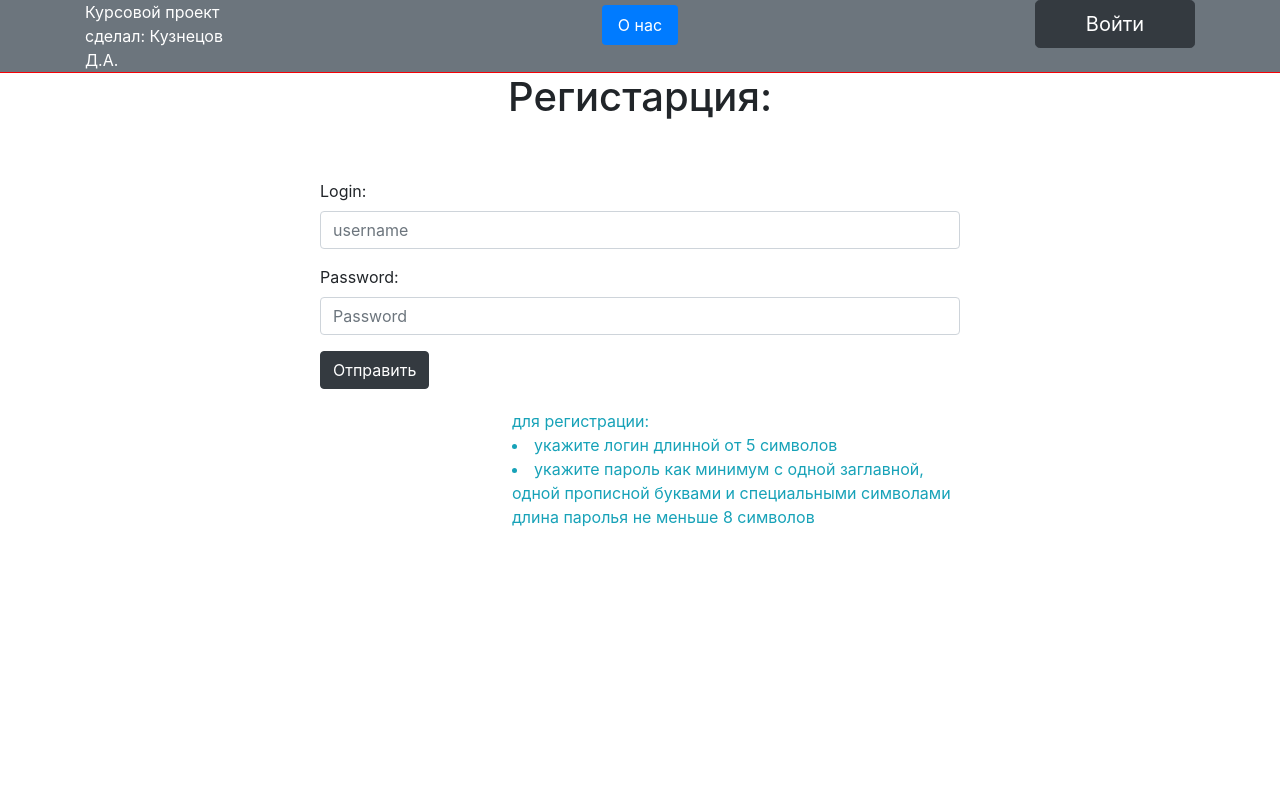
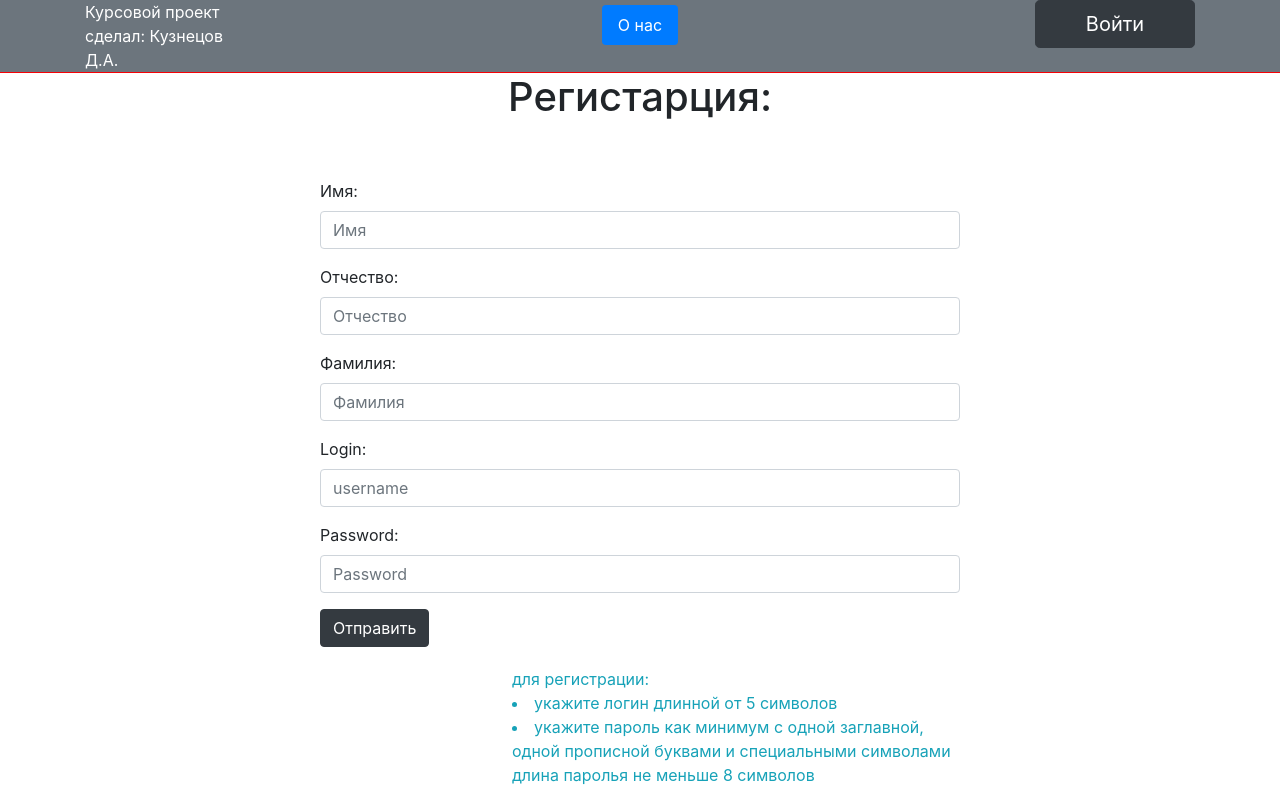
Before and after one commit to dimoedov/diplom_k_d_a, a React (Create React App) app in the folder app_client/: page /Register in a window 1280 px wide. Built offline with nearby package versions, Linux system fonts and the light colour scheme.

Commit message:
Сделана форма регистрации

```diff
--- a/app_client/src/components/Register/Register.js
+++ b/app_client/src/components/Register/Register.js
@@ -9,7 +9,13 @@ class Register extends Component {
         this.state= {
             username: '',
             password: '',
-            formErrors: {username: '', password: ''},
+            last_name: '',
+            name: '',
+            middle_name: '',
+            formErrors: {username: '', password: '', last_name: '', name: '', middle_name: ''},
+            last_nameValid: false,
+            nameValid: false,
+            middle_nameValid: false,
             usernameValid: false,
             passwordValid: false,
             formValid: false,
@@ -25,9 +31,24 @@ class Register extends Component {
 
     validateField(fieldName, value) {
         let fieldValidationErrors = this.state.formErrors;
+        let last_nameValid = this.state.last_nameValid;
+        let nameValid = this.state.nameValid;
+        let middle_nameValid = this.state.middle_nameValid;
         let usernameValid = this.state.usernameValid;
         let passwordValid = this.state.passwordValid;
         switch(fieldName) {
+            case 'name':
+                nameValid = /^[a-яёA-ЯЁ]$/.test(value);
+                fieldValidationErrors.name = nameValid ? '' : 'поле должно содержать 5-20 символов, которыми могут быть буквы и цифры, первый символ обязательно буква';
+                break;
+            case 'middle_name':
+                middle_nameValid = /^[a-яёA-ЯЁ]$/.test(value);
+                fieldValidationErrors.middle_name = middle_nameValid ? '' : 'поле должно содержать 5-20 символов, которыми могут быть буквы и цифры, первый символ обязательно буква';
+                break;
+            case 'last_name':
+                last_nameValid = /^[a-яёA-ЯЁ]$/.test(value);
+                fieldValidationErrors.last_name = last_nameValid ? '' : 'поле должно содержать 5-20 символов, которыми могут быть буквы и цифры, первый символ обязательно буква';
+                break;
             case 'username':
                 usernameValid = /^[a-zA-Z][a-zA-Z0-9-_.]{5,20}$/.test(value);
                 fieldValidationErrors.username = usernameValid ? '' : 'поле должно содержать 5-20 символов, которыми могут быть буквы и цифры, первый символ обязательно буква';
@@ -40,13 +61,16 @@ class Register extends Component {
                 break;
         }
         this.setState({formErrors: fieldValidationErrors,
+            last_nameValid: last_nameValid,
+            nameValid: nameValid,
+            middle_nameValid: middle_nameValid,
             usernameValid: usernameValid,
             passwordValid: passwordValid
         }, this.validateForm);
     }
 
     validateForm() {
-        this.setState({formValid: this.state.usernameValid && this.state.passwordValid});
+        this.setState({formValid: this.state.usernameValid && this.state.last_nameValid && this.state.nameValid && this.state.middle_nameValid && this.state.passwordValid});
     }
 
     errorClass(error) {
@@ -73,9 +97,6 @@ class Register extends Component {
             }).then(res => res.json())
                 .then(data => this.setState({serverOtvet: data}))
                 .catch(err => console.log("err: =" + err));
-            console.log(this.state.serverOtvet.success)
-        } else{
-            console.log('password = '+this.state.passwordValid+' login = '+this.state.usernameValid );
         }
     };
 
@@ -95,14 +116,35 @@ class Register extends Component {
                 <FormErrors formErrors={this.state.serverOtvet}/>
             <FormErrors formErrors={this.state.formErrors} />
             </div>
-            <div className={`form-group ${this.errorClass(this.state.formErrors.username)}`}>
-        <label htmlFor="username">Login:</label>
-            <input type="username" required className="form-control" name="username"
-            placeholder="username"
-            value={this.state.username}
+            <div className={`form-group ${this.errorClass(this.state.formErrors.name)}`}>
+        <label htmlFor="username">Имя:</label>
+            <input type="name" required className="form-control" name="name"
+            placeholder="Имя"
+            value={this.state.name}
             onChange={this.handleUserInput}  />
             </div>
-            <div className={`form-group ${this.errorClass(this.state.formErrors.password)}`}>
+            <div className={`form-group ${this.errorClass(this.state.formErrors.middle_name)}`}>
+                <label htmlFor="middle_name">Отчество:</label>
+                <input type="middle_name" required className="form-control" name="middle_name"
+                       placeholder="Отчество"
+                       value={this.state.middle_name}
+                       onChange={this.handleUserInput}  />
+            </div>
+                <div className={`form-group ${this.errorClass(this.state.formErrors.last_name)}`}>
+                    <label htmlFor="last_name">Фамилия:</label>
+                    <input type="last_name" required className="form-control" name="last_name"
+                           placeholder="Фамилия"
+                           value={this.state.last_name}
+                           onChange={this.handleUserInput}  />
+                </div>
+                <div className={`form-group ${this.errorClass(this.state.formErrors.password)}`}>
+                    <label htmlFor="username">Login:</label>
+                    <input type="username" required className="form-control" name="username"
+                           placeholder="username"
+                           value={this.state.username}
+                           onChange={this.handleUserInput}  />
+                </div>
+                <div className={`form-group ${this.errorClass(this.state.formErrors.password)}`}>
         <label htmlFor="password">Password:</label>
             <input type="password" required className="form-control" name="password"
             placeholder="Password"
```
Also changed, not shown: 1 other file (tests, documents, lock files or other folders).
